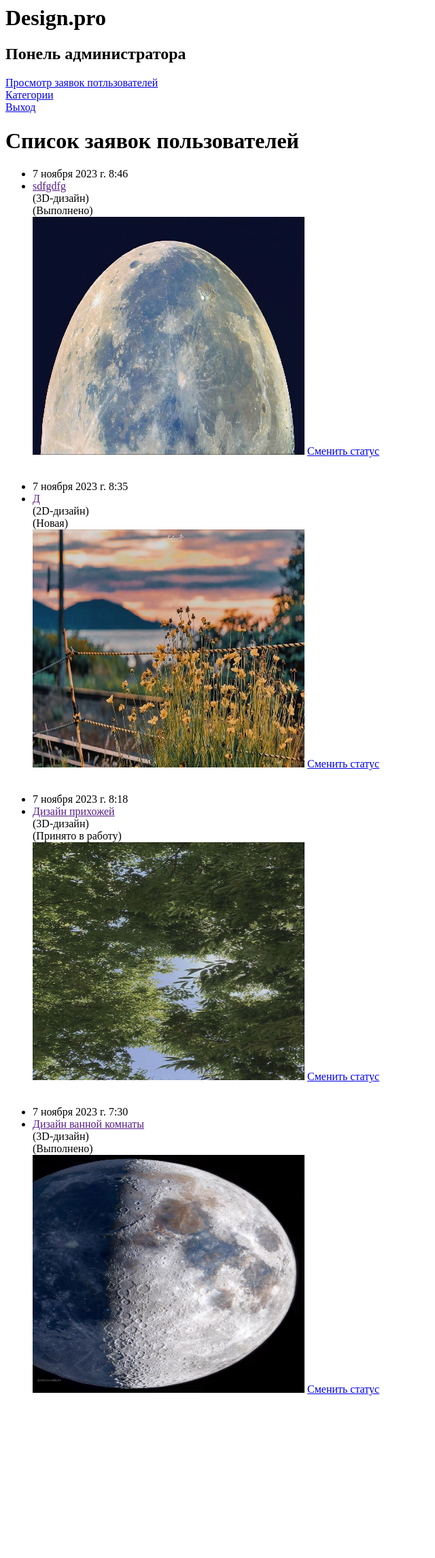
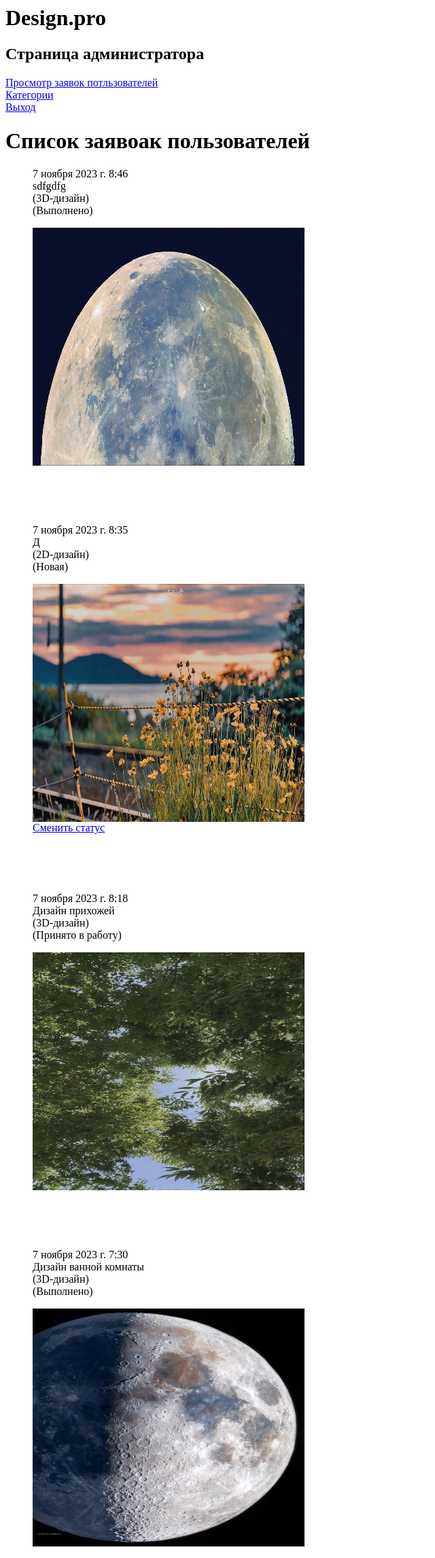
Before and after one commit to kristinatibeikina/design-studio, a Django app: page /desingapp/admin_base/ in a window 1280 px wide. Shown: the top 2292 px of the page at 68% size, without its empty margins (0-640 px from the left). Before the commit the page ends 2053 px from the top, so only its background shows below. Run offline with Django 4.2, Linux system fonts and the light colour scheme; a user stored in the database is signed in; data comes from the database, SQL or seed files in the repository.

Commit message:
Создали условие для изменения только новых заявок

```diff
--- a/desingstudion/desingapp/templates/base.html
+++ b/desingstudion/desingapp/templates/base.html
@@ -7,12 +7,13 @@
     {% block sidebar %}
             <h1>Design.pro</h1>
         {% if user.username == 'admin'%}
-            <h2>Понель администратора</h2>
+            <h2>Страница администратора</h2>
             <a href="{% url 'admin_list'%}">Просмотр заявок потльзователей</a><br>
             <a href="{% url 'category_list'%}">Категории</a><br>
             <a href="{% url 'logout'%}">Выход</a><br>
         {% else %}
             {% if user.is_authenticated %}
+                <a href="{% url 'application_list'%}">Просмотр заявок</a><br>
                 <a href="{% url 'user_posts' %}">Просмотр своих заявок</a><br>
                   <a href="{% url 'cabinet'%}">Личный кабинет</a><br>
                     <a href="{% url 'registration'%}">Регистрация</a><br>
@@ -30,15 +31,24 @@
     {% endblock %}
 {% block content %}
 {% if application_list %}
-    <h1>Список заявок пользователей</h1>
+        {% if user.username == 'admin'%}
+            <h1>Список заявоaк пользователей</h1>
+        {% else %}
+            <h1>Список заявок</h1>
+            <h2>Количество заявок, находящихся в статусе «Принято в работу»: {{ num_application }}</h2><br>
+        {% endif %}
       {% for ap in application_list %}
+
         <ul>
-            <li>{{ap.date}}</li>
-            <li><a href="{{ application.get_absolute_url }}">{{ ap.name }}</a><br> ({{ap.category}})<br>({{ap.status}})</li>
-            <img src="{{ ap.photo_file.url}}" width="400px", height="350px">
-            <a href="{% url 'change_status' %}">Сменить статус</a><br><br>
+            <p>{{ap.date}} <br> <a> {{ ap.name }}</a><br> ({{ap.category}})<br>({{ap.status}})</p>
+            <img src="{{ ap.photo_file.url}}" width="400px", height="350px"><br>
+            {% if user.username == 'admin'%}
+                {% if ap.status == 'Новая' %}
+                    <a href="{% url 'change_status' ap.id %}">Сменить статус</a>
+                {% endif %}
+            {% endif %}
 
-        </ul>
+        </ul><br><br><br>
       {% endfor %}
 
     {% endif %}
```
